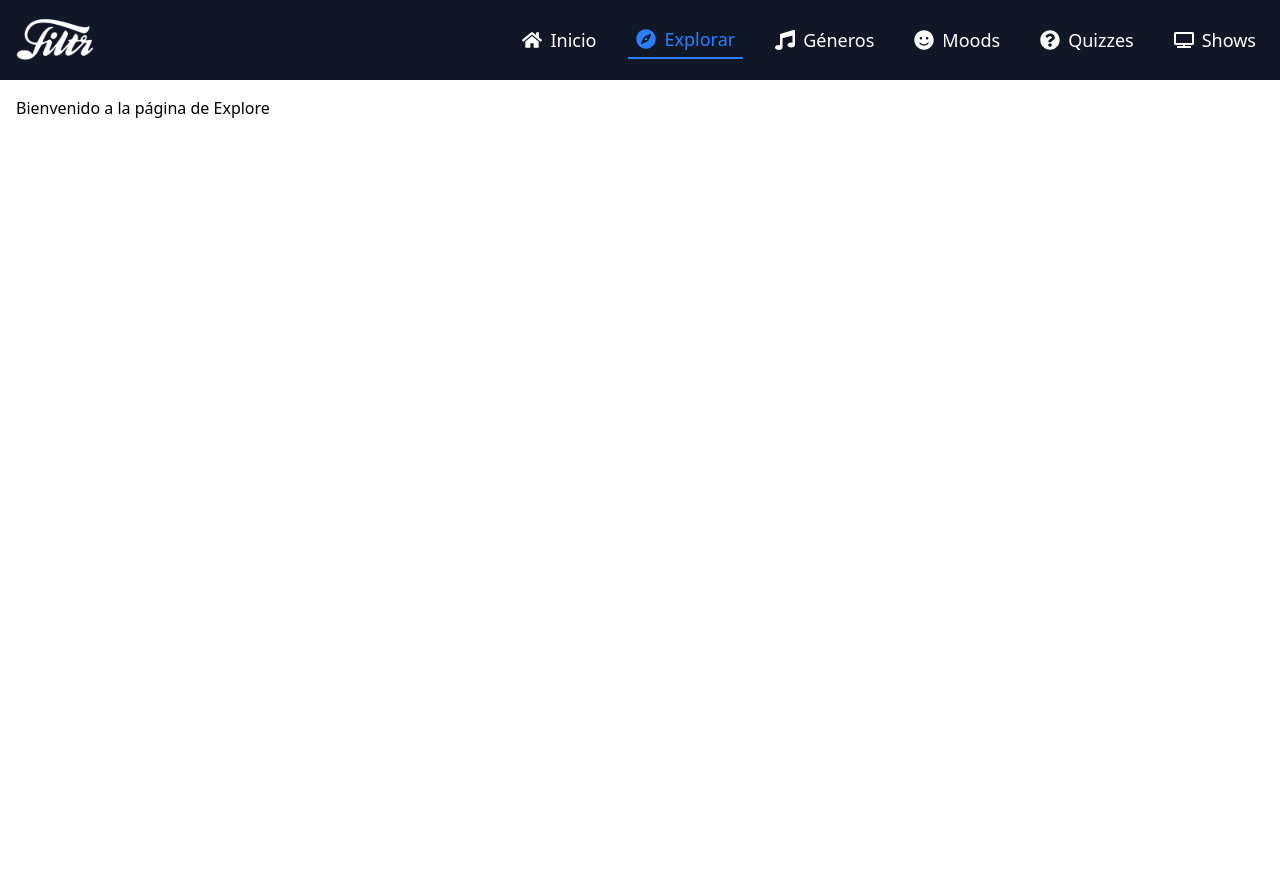
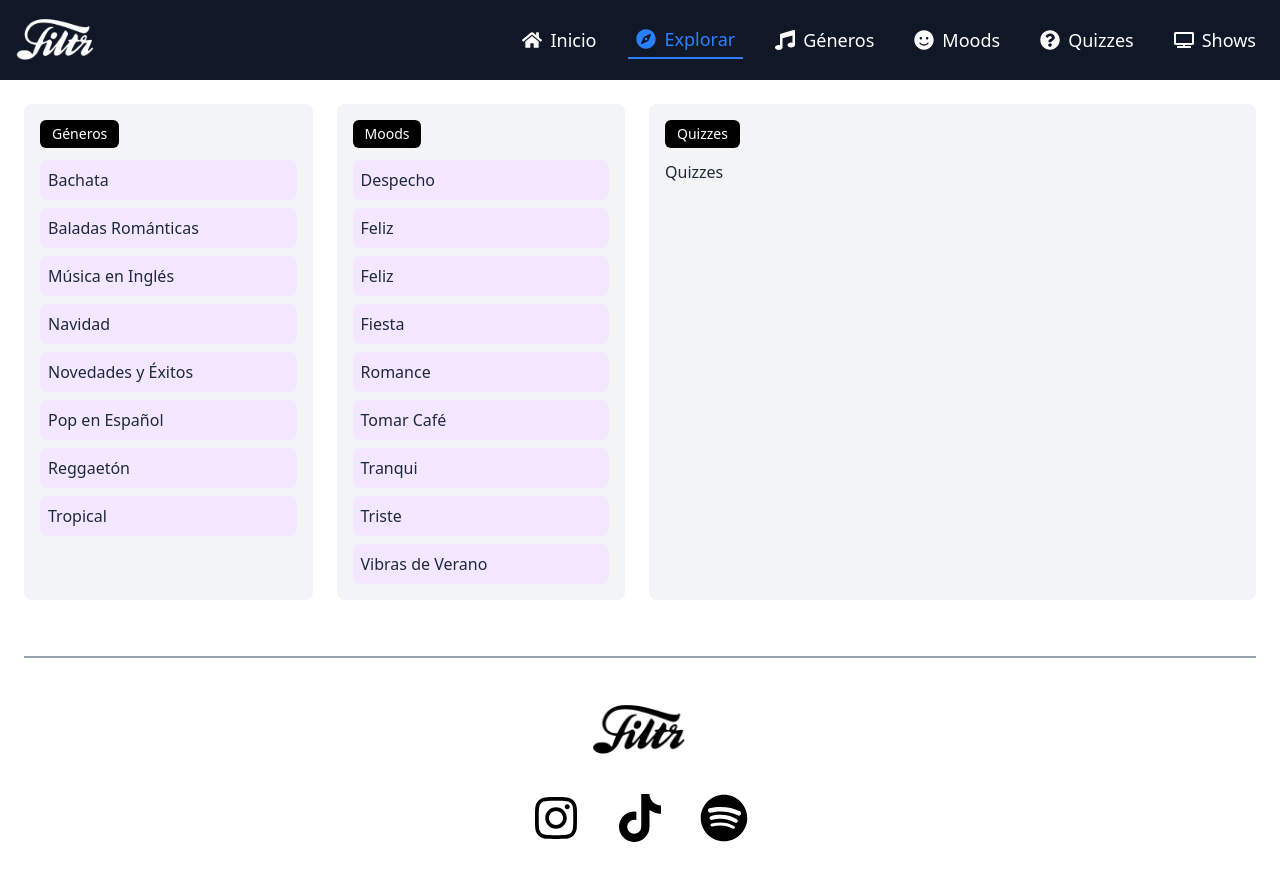
Before and after one commit to ntpmediasonymusic/Filtr, a React (Vite) app: page /explore in a window 1280 px wide. Before the commit the page ends 800 px from the top, so only its background shows below. Built offline with nearby package versions, Linux system fonts and the light colour scheme.

Commit message:
[ADD] Géneros y Moods

```diff
--- a/src/App.jsx
+++ b/src/App.jsx
@@ -6,6 +6,7 @@ import Genres from "./pages/Genres";
 import Moods from "./pages/Moods";
 import Quizzes from "./pages/Quizzes";
 import Shows from "./pages/Shows";
+import Footer from "./components/Footer ";
 
 function App() {
   return (
@@ -21,6 +22,7 @@ function App() {
           <Route path="/shows" element={<Shows />} />
         </Routes>
       </div>
+      <Footer />
     </div>
   );
 }
--- /dev/null
+++ b/src/components/ComingSoon.jsx
@@ -0,0 +1,20 @@
+import { FaTools } from "react-icons/fa"; // Ícono de construcción
+
+// eslint-disable-next-line react/prop-types
+const ComingSoon = ({ color }) => {
+  return (
+    <div
+      className="w-full rounded-2xl p-6 flex flex-col items-center justify-center text-white text-center"
+      style={{ backgroundColor: color }}
+    >
+      <h2 className="text-xl md:text-3xl font-bold mb-4">Próximamente</h2>
+
+      <div className="flex flex-col md:flex-row items-center gap-3 text-sm md:text-xl">
+        <FaTools className="text-3xl md:text-4xl" />
+        <span>Este sitio todavía está en construcción</span>
+      </div>
+    </div>
+  );
+};
+
+export default ComingSoon;
--- /dev/null
+++ b/src/components/Footer .jsx
@@ -0,0 +1,46 @@
+import { FaInstagram, FaTiktok, FaSpotify } from "react-icons/fa";
+import logo from "../assets/filtr_logo_black.png";
+
+const Footer = () => {
+  return (
+    <footer className="bg-white px-6 py-8 flex flex-col items-center">
+
+      <div className="w-full border-t-2 border-gray-400 pb-6"></div>
+
+      {/* Logo */}
+      <img src={logo} alt="Filtr Logo" className="w-16 md:w-24 mb-4" />
+
+      {/* Redes Sociales */}
+      <div className="flex space-x-5 md:space-x-9">
+        <a
+          href="https://www.instagram.com"
+          target="_blank"
+          rel="noopener noreferrer"
+          className="text-black text-3xl md:text-5xl transition transform hover:text-gray-600 hover:scale-120"
+        >
+          <FaInstagram />
+        </a>
+
+        <a
+          href="https://www.tiktok.com"
+          target="_blank"
+          rel="noopener noreferrer"
+          className="text-black text-3xl md:text-5xl transition transform hover:text-gray-600 hover:scale-120"
+        >
+          <FaTiktok />
+        </a>
+
+        <a
+          href="https://www.spotify.com"
+          target="_blank"
+          rel="noopener noreferrer"
+          className="text-black text-3xl md:text-5xl transition transform hover:text-gray-600 hover:scale-120"
+        >
+          <FaSpotify />
+        </a>
+      </div>
+    </footer>
+  );
+};
+
+export default Footer;
--- /dev/null
+++ b/src/components/MainCategoryPreview.jsx
@@ -0,0 +1,58 @@
+/* eslint-disable react/prop-types */
+// eslint-disable-next-line react/prop-types
+const MainCategoryPreview = ({ title, playlists }) => {
+  return (
+    <div>
+      {/* Título y Botón */}
+      <div className="flex justify-between items-center mb-4">
+        <h2 className="text-sm md:text-2xl sm:text-lg font-bold">{title}</h2>
+        <button className="px-4 py-2 rounded-full bg-gray-800 text-white text-xs md:text-lg sm:text-sm hover:bg-gray-600">
+          Mostrar todo
+        </button>
+      </div>
+
+      {/* Contenedor de imágenes */}
+      <div className="flex justify-between space-x-6 overflow-x-auto">
+        {playlists.slice(0, 5).map((playlist) => (
+          <div
+            key={playlist.playlistName}
+            className="w-30 md:w-60 sm:w-40 flex-shrink-0"
+          >
+            <a
+              href={playlist.urlPlaylist}
+              target="_blank"
+              rel="noopener noreferrer"
+              className="relative group"
+            >
+              {/* Imagen de portada */}
+              <img
+                src={playlist.urlCoverImage}
+                alt={playlist.playlistName}
+                className="w-full h-auto rounded-lg"
+              />
+
+              {/* Ícono de Play (solo efecto visual) */}
+              <div className="absolute inset-0 flex items-center justify-center opacity-0 group-hover:opacity-100 transition-opacity duration-300 bg-black/40 rounded-lg">
+                <svg
+                  xmlns="http://www.w3.org/2000/svg"
+                  fill="white"
+                  viewBox="0 0 24 24"
+                  className="w-12 md:w-32 sm:w-22"
+                >
+                  <path d="M8 5v14l11-7z" />
+                </svg>
+              </div>
+            </a>
+
+            {/* Texto debajo de la imagen */}
+            <h6 className="text-xs md:text-sm font-bold my-2">
+              {playlist.playlistName}
+            </h6>
+          </div>
+        ))}
+      </div>
+    </div>
+  );
+};
+
+export default MainCategoryPreview;
--- a/src/components/NavMenu.jsx
+++ b/src/components/NavMenu.jsx
@@ -24,9 +24,10 @@ const menuOptions = [
 
 // Componente NavMenuItem
 // eslint-disable-next-line react/prop-types
-const NavMenuItem = ({ name, icon, route }) => {
+const NavMenuItem = ({ name, icon, route, toggleMenu }) => {
   return (
     <NavLink
+      onClick={toggleMenu}
       to={route}
       className={({ isActive }) =>
         `flex items-center space-x-2 text-lg font-medium px-2 py-1 transition duration-300 ${
@@ -50,10 +51,10 @@ const NavMenu = () => {
   };
 
   return (
-    <nav className="bg-gray-900 text-white px-4 py-0 flex items-center justify-between relative">
+    <nav className="bg-gray-900 text-white px-4 py-2 md:py-0 flex items-center justify-between relative">
       {/* Logo */}
       <div className="flex items-center">
-        <img src={logo} alt="Logo Filtr" className="w-20" />
+        <img src={logo} alt="Logo Filtr" className="w-12 md:w-20" />
       </div>
 
       {/* Desktop Menu */}
@@ -83,6 +84,7 @@ const NavMenu = () => {
               name={option.name}
               icon={option.icon}
               route={option.route}
+              toggleMenu={toggleMenu}
             />
           ))}
         </div>
--- a/src/pages/Explore.jsx
+++ b/src/pages/Explore.jsx
@@ -1,5 +1,58 @@
+import { useGenres } from "../hooks/useGenres";
+import { useMoods } from "../hooks/useMoods";
+
 const Explore = () => {
-  return <div className="p-4">Bienvenido a la página de Explore</div>;
+  const genres = useGenres();
+  const moods = useMoods();
+
+  return (
+    <div className="flex flex-col lg:flex-row w-full gap-6 p-6">
+      {/* Contenedor Géneros y Moods en la misma fila en tablets */}
+      <div className="flex flex-col md:flex-row w-full lg:w-3/5 gap-6">
+        {/* Géneros */}
+        <div className="bg-gray-100 p-4 rounded-lg md:w-1/2 lg:w-5/10 w-full">
+          <h3 className="bg-black text-white px-3 py-1 rounded-md inline-block mb-3 text-sm">
+            Géneros
+          </h3>
+          <ul className="space-y-2">
+            {genres.map((genre) => (
+              <li
+                key={genre}
+                className="bg-purple-100 p-2 rounded-lg text-gray-800"
+              >
+                {genre}
+              </li>
+            ))}
+          </ul>
+        </div>
+
+        {/* Moods */}
+        <div className="bg-gray-100 p-4 rounded-lg md:w-1/2 lg:w-5/10 w-full">
+          <h3 className="bg-black text-white px-3 py-1 rounded-md inline-block mb-3 text-sm">
+            Moods
+          </h3>
+          <ul className="space-y-2">
+            {moods.map((mood) => (
+              <li
+                key={mood}
+                className="bg-purple-100 p-2 rounded-lg text-gray-800"
+              >
+                {mood}
+              </li>
+            ))}
+          </ul>
+        </div>
+      </div>
+
+      {/* Quizzes siempre estará debajo en tablets y móviles */}
+      <div className="bg-gray-100 p-4 rounded-lg md:w-full lg:w-6/10 w-full">
+        <h3 className="bg-black text-white px-3 py-1 rounded-md inline-block mb-3 text-sm">
+          Quizzes
+        </h3>
+        <p className="text-gray-800">Quizzes</p>
+      </div>
+    </div>
+  );
 };
 
 export default Explore;
--- a/src/pages/Genres.jsx
+++ b/src/pages/Genres.jsx
@@ -1,5 +1,11 @@
+import ComingSoon from "../components/ComingSoon";
+
 const Genres = () => {
-  return <div className="p-4">Bienvenido a la página de Genres</div>;
+  return (
+    <div className="p-6">
+      <ComingSoon color="#c90605" />
+    </div>
+  );
 };
 
 export default Genres;
--- a/src/pages/Home.jsx
+++ b/src/pages/Home.jsx
@@ -1,24 +1,38 @@
 import HeaderCarousel from "../components/HeaderCarousel";
 import { useSortedPlaylists } from "../hooks/useSortedPlaylists";
 import { useMainCategories } from "../hooks/useMainCategories";
-import { useGenres } from "../hooks/useGenres";
-import { useMoods } from "../hooks/useMoods";
-import { useRegions } from "../hooks/useRegions";
+import MainCategoryPreview from "../components/MainCategoryPreview";
 
 const Home = () => {
-    const sortedPlaylists = useSortedPlaylists();
-    const mainCategories = useMainCategories();
-    const genres = useGenres();
-    const moods = useMoods();
-    const regions = useRegions();
+  const sortedPlaylists = useSortedPlaylists();
+  const mainCategories = useMainCategories();
 
-    console.log({ sortedPlaylists });
-    console.log({ mainCategories });
-    console.log({ genres });
-    console.log({ moods });
-    console.log({ regions });
+  return (
+    <>
+      <div className="p-0">
+        <HeaderCarousel />
+      </div>
 
-    return <div className="p-0"><HeaderCarousel/></div>;
+      <div className="flex flex-col gap-[20px] md:gap-[60px] p-6">
+        {/* 🔄 Iterar sobre todas las categorías y generar un MainCategoryPreview */}
+        {mainCategories.map((category) => {
+          // Filtrar las playlists que pertenezcan a la categoría actual
+          const filteredPlaylistsFilter = sortedPlaylists.filter((playlist) =>
+            playlist.mainCategory.includes(category)
+          );
+
+          // Renderizar solo si hay playlists en esta categoría
+          return filteredPlaylistsFilter.length > 0 ? (
+            <MainCategoryPreview
+              key={category} // Clave única para cada iteración
+              title={category}
+              playlists={filteredPlaylistsFilter}
+            />
+          ) : null;
+        })}
+      </div>
+    </>
+  );
 };
 
 export default Home;
--- a/src/pages/Moods.jsx
+++ b/src/pages/Moods.jsx
@@ -1,5 +1,11 @@
+import ComingSoon from "../components/ComingSoon";
+
 const Moods = () => {
-  return <div className="p-4">Bienvenido a la página de Moods</div>;
+  return (
+    <div className="p-6">
+      <ComingSoon color="#ffb901" />
+    </div>
+  );
 };
 
 export default Moods;
--- a/src/pages/Quizzes.jsx
+++ b/src/pages/Quizzes.jsx
@@ -1,5 +1,11 @@
+import ComingSoon from "../components/ComingSoon";
+
 const Quizzes = () => {
-  return <div className="p-4">Bienvenido a la página de Quizzes</div>;
+    return (
+      <div className="p-6">
+        <ComingSoon color="#8e44ad" />
+      </div>
+    );
 };
 
 export default Quizzes;
--- a/src/pages/Shows.jsx
+++ b/src/pages/Shows.jsx
@@ -1,5 +1,11 @@
+import ComingSoon from "../components/ComingSoon";
+
 const Shows = () => {
-  return <div className="p-4">Bienvenido a la página de Shows</div>;
+      return (
+        <div className="p-6">
+          <ComingSoon color="#34495e" />
+        </div>
+      );
 };
 
 export default Shows;
```
